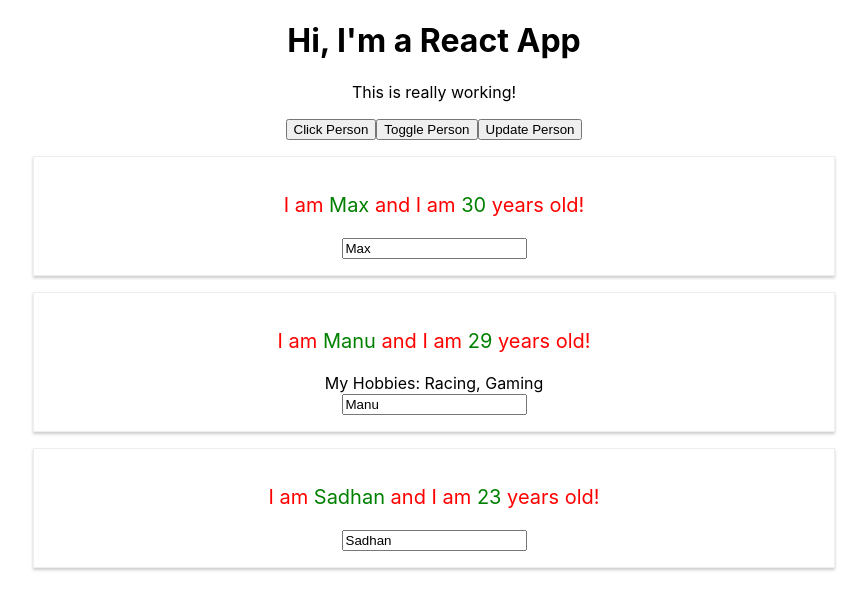
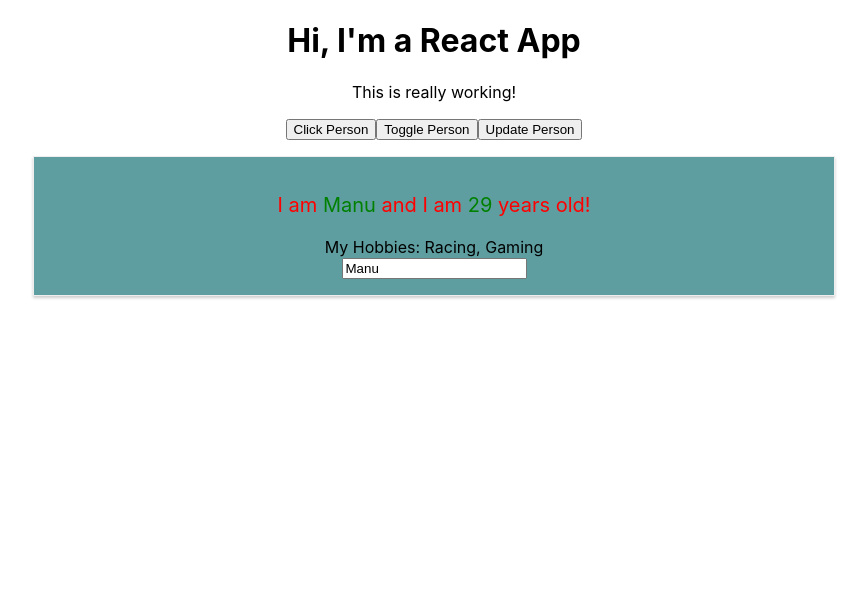
Before and after one commit to mesadhan/simple-react-app, a React (Create React App) app: page / in a window 1280 px wide. Shown: the top 610 px of the page, without its empty margins (206-1073 px from the left). Built offline with nearby package versions, Linux system fonts and the light colour scheme.

Commit message:
working with react map and delete function

```diff
--- a/src/app/App.js
+++ b/src/app/App.js
@@ -2,17 +2,19 @@ import React, {Component} from 'react';
 import './App.css';
 //import Template from './Template';
 import Person from '../person/Person'
+import '../person/Person.css'
 
 
 class App extends Component {
 
     state = {
         persons: [
-            {name: 'Max', age: 30},
-            {name: 'Manu', age: 29},
-            {name: 'Sadhan', age: 23}
+            {id: '1', name: 'Max', age: 30},
+            {id: '2', name: 'Manu', age: 29},
+            {id: '3', name: 'Sadhan', age: 23}
         ],
-        showPersons: true
+        showPersons: false,
+        vipPerson: {id: 10, name: 'Manu', age: 29}
     };
 
 
@@ -21,9 +23,9 @@ class App extends Component {
         // DON'T DO THIS: this.state.persons[0].name = 'Maximilian';
         this.setState({
             persons: [
-                {name: 'sadhan', age: 28},
-                {name: 'Manu', age: 29},
-                {name: 'Stephanie', age: 27}
+                {id: '1', name: 'sadhan', age: 28},
+                {id: '2', name: 'Manu', age: 29},
+                {id: '3', name: 'Stephanie', age: 27}
             ]
         })
     };
@@ -31,9 +33,9 @@ class App extends Component {
     updateHandler = (name) => {
         this.setState({
             persons: [
-                {name: name, age: 28},
-                {name: 'Manu', age: 29},
-                {name: 'Stephanie', age: 27}
+                {id: '1', name: name, age: 28},
+                {id: '2', name: 'Manu', age: 29},
+                {id: '3', name: 'Stephanie', age: 27}
             ]
         })
     };
@@ -46,36 +48,39 @@ class App extends Component {
     };
 
 
-    nameChangeHandler = (event) => {
+    nameChangeHandler = (event, id) => {
         this.setState({
-            persons: [
-                {name: 'Max', age: 30},
-                {name: event.target.value, age: 23},
-                {name: 'Sadhan', age: 23}
-            ]
+            vipPerson: {id: id, name: event.target.value, age: 29}
         })
     };
 
+
+    deletePersonHandler(personIndex) {
+        //const persons = this.state.persons.slice();
+        const persons = [...this.state.persons];
+
+        persons.splice(personIndex, 1);
+        this.setState({persons: persons})
+    }
+
     render() {
 
-        let person = null;
+        let persons = null;
         if (this.state.showPersons) {
-            person = <div>
-                <Person name={this.state.persons[0].name}
-                        age={this.state.persons[0].age}/>
-
-                <Person name={this.state.persons[1].name}
-                        age={this.state.persons[1].age}
-                        click={this.updateHandler.bind(this, 'Max!')}
-                        changed={this.nameChangeHandler}>
-                    <div className="">
-                        My Hobbies: Racing, Gaming
-                    </div>
-                </Person>
-
-                <Person name={this.state.persons[2].name}
-                        age={this.state.persons[2].age}/>
-            </div>
+            persons = (
+                <div className="">
+                    {this.state.persons.map((person, index) => {
+                        return (
+                            <div className="Person">
+                                <Person name={person.name}
+                                        click={() => this.deletePersonHandler(index, person.id)}    //  click={this.deletePersonHandler.bind(this, index)}
+                                        age={person.age}
+                                        key={person.id}/>
+                            </div>
+                        )
+                    })}
+                </div>
+            )
         }
 
 
@@ -88,7 +93,20 @@ class App extends Component {
                 <button onClick={() => this.updateHandler('Maximilian!!')}>Update Person</button>
 
 
-                {person}
+                {persons}
+
+                <div className="VIP_Person">
+                    <Person name={this.state.vipPerson.name}
+                            age={this.state.vipPerson.age}
+                            click={this.updateHandler.bind(this, 'Max!')}
+                            key={11}
+                            changed={this.nameChangeHandler}>
+                        <div className="">
+                            My Hobbies: Racing, Gaming
+                        </div>
+                    </Person>
+                </div>
+
 
             </div>
         );
--- a/src/person/Person.css
+++ b/src/person/Person.css
@@ -6,3 +6,13 @@
     padding: 16px;
     text-align: center;
 }
+
+.VIP_Person{
+    width: 60%;
+    margin: 16px auto;
+    border: 1px solid #eee;
+    box-shadow: 0 2px 3px #ccc;
+    padding: 16px;
+    text-align: center;
+    background: cadetblue;
+}
--- a/src/person/Person.js
+++ b/src/person/Person.js
@@ -8,13 +8,12 @@ let style = {
 
 const person = (props) => {
     return (
-        <div className="Person">
+        <div className="">
 
             {/*<p style={style}>I am {props.name} and I am {Math.floor(Math.random() * 30)} years old!</p>*/}
             <p style={style} onClick={props.click}>I am <span style={{color: 'green'}}>{props.name}</span> and I am <span style={{color: 'green'}}>{props.age} </span>years old!</p>
             <div>{props.children}</div>
             <input type="text" onChange={props.changed} defaultValue={props.name}/>
-
         </div>
     )
 };
```
